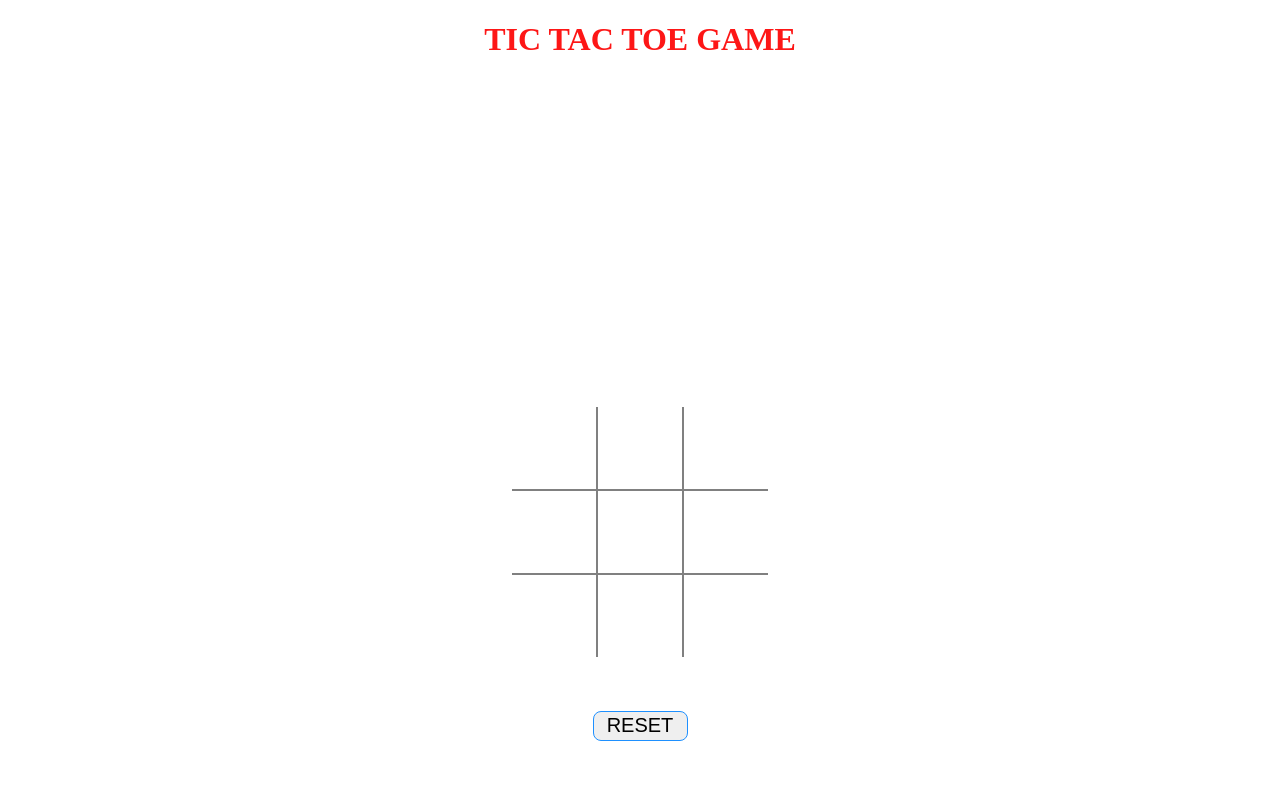
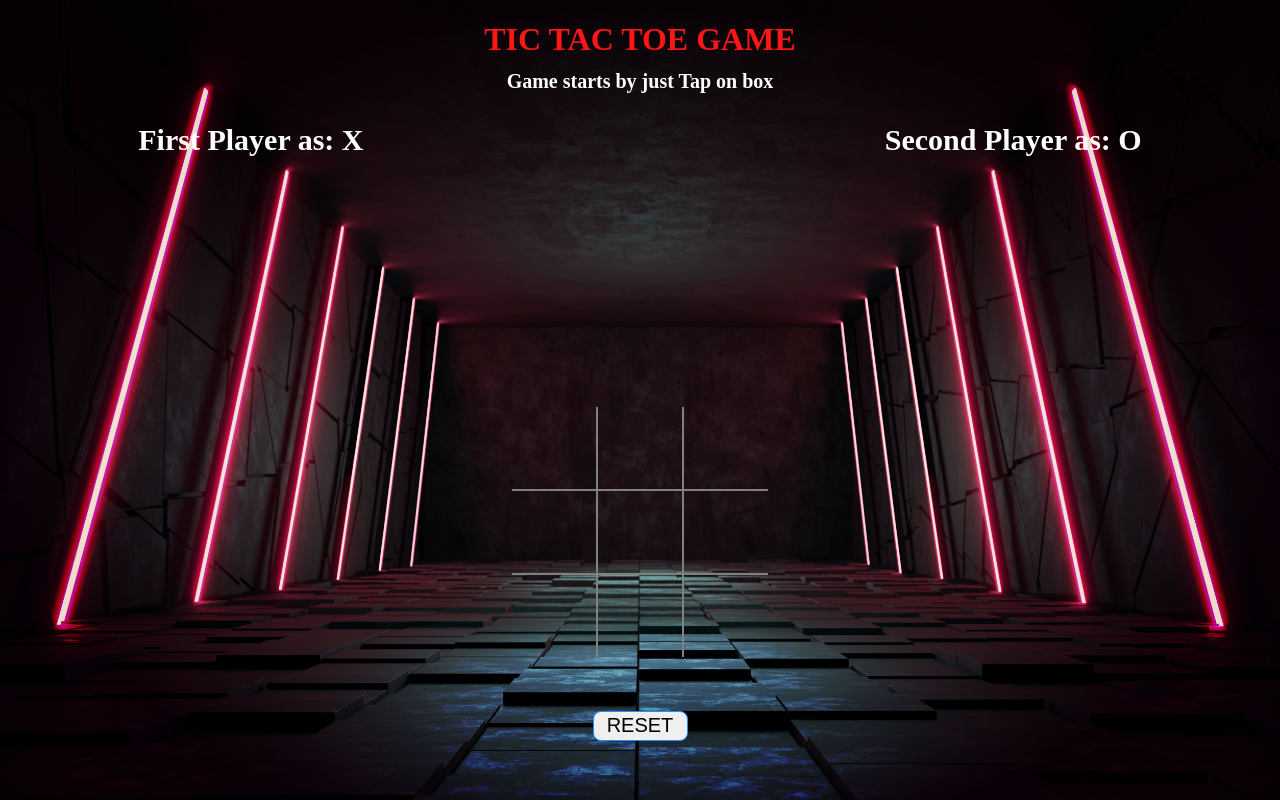
Before and after one commit to AbhiBidve7241/Tic-Tac-Toe, a plain HTML site: page index.html in a window 1280 px wide. Drawn offline with Linux system fonts and the light colour scheme.

Commit message:
Update styles.css

```diff
--- a/styles.css
+++ b/styles.css
@@ -1,6 +1,6 @@
 
 body{
-    background-image: url(Assets/background.jpeg);
+    background-image: url(background.jpeg);
     background-size: cover;
     height: 380px;
 }
```
